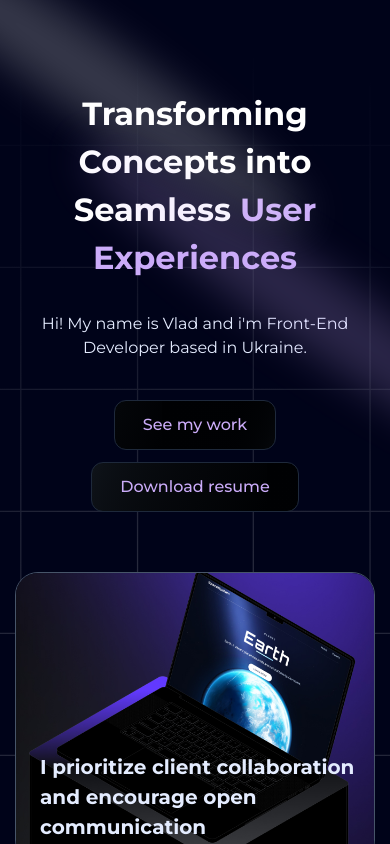
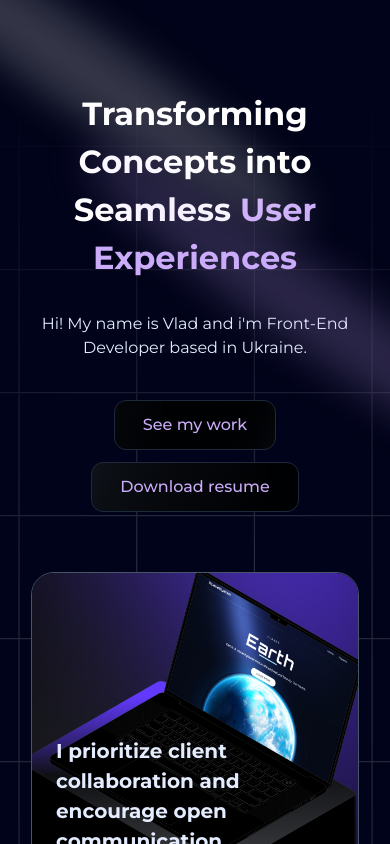
Before and after one commit to h4ze-07/Portfolio, a React (Vite) app: page / in a window 390 px wide. Shown: the top 844 px of the page. Built offline with nearby package versions, Linux system fonts and the light colour scheme.

Commit message:
feat: added animations

```diff
--- a/src/App.tsx
+++ b/src/App.tsx
@@ -3,6 +3,7 @@ import Contact from "./components/Contact"
 import Footer from "./components/Footer"
 import NavBar from "./components/NavBar"
 import Projects from "./components/Projects"
+import {motion} from 'framer-motion';
 
 function App() {
 
@@ -12,7 +13,12 @@ function App() {
       <About />
       <Projects />
       <div className="relative overflow-hidden">
-        <div className="customBg bottomBg" />
+        <motion.div className="customBg bottomBg"
+          initial={{opacity: 0}}
+          whileInView={{opacity: 1}}
+          transition={{duration: 1.2, delay: 0.5}}
+          viewport={{once: false}}
+        />
         <Contact />
         <Footer />
       </div>
--- a/src/components/About.tsx
+++ b/src/components/About.tsx
@@ -1,11 +1,18 @@
+import { transitionV, variant } from "../constants/variants";
 import GridSection from "./GridSection"
 import { Spotlight } from "./ui/Spotlight"
-
+import {motion} from 'framer-motion';
 
 const About = () => {
   return (
     <section className="relative overflow-hidden" id="about">
-        <article className="absolute h-[60%] w-full z-[-1] customBg"/>
+        <motion.article className="absolute h-[60%] w-full z-[-1] customBg"
+            initial='initial'
+            animate='inView'
+            transition={transitionV()}
+            variants={variant('top')}
+            viewport={{once: false}}
+        />
 
         <Spotlight className="left-20 h-[80vh]" />
         <Spotlight className="hidden md:block left-[25%] h-[50vh] top-52" fill="#aba5f8" />
@@ -13,12 +20,30 @@ const About = () => {
 
 
         <div className="pt-[90px] md:pt-[120px] lg:pt-[220px] pb-[50px]">
-            <h1 className="max-w-[938px] text-[32px] min-[400px]:text-[41px] md:text-6xl font-bold mx-auto text-center text-white">
+            <motion.h1 className="max-w-[938px] text-[32px] min-[400px]:text-[41px] md:text-6xl font-bold mx-auto text-center text-white"
+            variants={variant("top")}
+            initial='initial'
+            whileInView='inView'
+            transition={transitionV(0.5, 0.8)}
+            viewport={{once: false}}
+            >
                 Transforming Concepts into Seamless
                 <span className="text-[#cbacf9]"> User Experiences</span>
-            </h1>
-            <p className="text-center text-wText text-[16px] lg:text-[24px] mt-[30px]">Hi! My name is Vlad and i'm Front-End Developer based in Ukraine.</p>
-            <div className="mt-[40px] flex flex-col min-[400px]:flex-row gap-3 items-center justify-center">
+            </motion.h1>
+            <motion.p className="text-center text-wText text-[16px] lg:text-[24px] mt-[30px] mx-4"
+                variants={variant("top")}
+                initial='initial'
+                whileInView='inView'
+                transition={transitionV(0.8, 0.8)}
+                viewport={{once: false}}
+            >Hi! My name is Vlad and i'm Front-End Developer based in Ukraine.</motion.p>
+            <motion.div className="mt-[40px] flex flex-col min-[400px]:flex-row gap-3 items-center justify-center"
+                variants={variant('bottom')}
+                initial='initial'
+                whileInView='inView'
+                transition={transitionV(0.8, 0.8)}
+                viewport={{once: false}}
+            >
                 <a className="block animate-shimmer items-center justify-center rounded-xl border border-slate-800 bg-[linear-gradient(110deg,#000103,45%,#1e2631,55%,#000103)] bg-[length:200%_100%] py-3 px-7 font-medium text-[#cbacf9] transition-all focus:outline-none focus:ring-2 focus:ring-slate-400 focus:ring-offset-2 focus:ring-offset-slate-50 hover:text-wText hover:font-bold hover:scale-110"
                 href="#projects"
                 >
@@ -29,7 +54,7 @@ const About = () => {
                 >
                     Download resume
                 </a>
-            </div>
+            </motion.div>
 
             <GridSection />
         </div>
--- a/src/components/Contact.tsx
+++ b/src/components/Contact.tsx
@@ -1,18 +1,39 @@
+import {motion} from 'framer-motion';
+import { transitionV, variant } from '../constants/variants';
+
 const contactURL = 'https://www.linkedin.com/in/haze07/';
 
 const Contact = () => {
   return (
     <section id="contact" className="maxWidth mt-[60px] md:mt-[150px] text-center">
 
-      <h3 className="max-w-[720px] text-white font-bold text-[32px] md:text-[46px] mb-[16px] md:mb-[24px] text-center mx-auto">Ready to take <span className="text-[#CBACF9]">your</span> digital presence to <span className="text-[#CBACF9]">new heights</span>?</h3>
-      <p className=" text-[#C1C2D3]">Reach out today, and let's chat about how I can help you succeed</p>
-      <a className="p-[3px] relative mt-7 inline-block cursor-pointer" target="_blank" href={contactURL}>
+      <motion.h3 className="max-w-[720px] text-white font-bold text-[32px] md:text-[46px] mb-[12px] md:mb-[18px] text-center mx-auto"
+        variants={variant('top')}
+        initial='initial'
+        whileInView='inView'
+        viewport={{once: false}}
+        transition={transitionV()}
+      >Ready to take <span className="text-[#CBACF9]">your</span> digital presence to <span className="text-[#CBACF9]">new heights</span>?</motion.h3>
+      <motion.p className="text-[12px] md:text-[16px] text-[#C1C2D3]"
+        variants={variant('top')}
+        initial='initial'
+        whileInView='inView'
+        viewport={{once: false}}
+        transition={transitionV(0.8, 1.2)}
+      >Reach out today, and let's chat about how I can help you succeed</motion.p>
+      <motion.a className="p-[3px] relative mt-7 inline-block cursor-pointer" target="_blank" href={contactURL}
+        variants={variant('bottom')}
+        initial='initial'
+        whileInView='inView'
+        viewport={{once: false}}
+        transition={transitionV()}
+      >
         <div className="absolute animate-bouncingLight inset-0 bg-gradient-to-r from-indigo-500 to-purple-500 rounded-lg" />
         <div className="px-9 py-3 rounded-[6px] bg-[#06091f] relative group transition duration-200 text-white hover:bg-transparent"
         >
           Contact me
         </div>
-      </a>
+      </motion.a>
 
     </section>
   )
--- a/src/components/Footer.tsx
+++ b/src/components/Footer.tsx
@@ -1,16 +1,32 @@
-import { footerLinks } from "../constants"
+import { footerLinks } from "../constants";
+import {motion} from 'framer-motion';
+import { transitionV, variant } from '../constants/variants';
 
 
 const Footer = () => {
   return (
     <footer className="maxWidth flex flex-col-reverse gap-6 min-[500px]:flex-row justify-between items-center px-20 mt-[50px] md:mt-[80px] mb-[30px] max-w-[1050px]">
-      <p className="font-light">Copyright ©2024</p>
+      <motion.p className="font-light"
+        variants={variant('left')}
+        initial='initial'
+        whileInView='inView'
+        viewport={{once: false}}
+        transition={transitionV()}
+      >Copyright ©2024</motion.p>
 
       <div className="flex gap-4">
-        {footerLinks.map((i) => (
-          <a className="flex justify-center items-center w-[45px] h-[45px] border border-slate-800 rounded-xl overflow-hidden bg-[#9093eb21] hover:scale-[1.35] hover:bg-[#cbacf9]/[0.6] transition-all" key={i.title} href={i.link} target="_blank">
+        {footerLinks.map((i, ind) => (
+          <motion.a className="flex justify-center items-center w-[45px] h-[45px] border border-slate-800 rounded-xl overflow-hidden bg-[#9093eb21] hover:bg-[#cbacf9]/[0.6]" key={i.title} href={i.link}
+          target="_blank"
+          variants={variant('right')}
+          initial='initial'
+          whileInView='inView'
+          viewport={{once: false}}
+          transition={transitionV((++ind * 0.15), 0.2)}
+          whileHover={{scale: 1.2, transition: {delay: 0, duration: 0.2}}}
+          >
             <img src={i.img} alt={i.title} className="w-[22px] h-[20px]" />
-          </a>
+          </motion.a>
         ))}
       </div>
     </footer>
--- a/src/components/GridSection.tsx
+++ b/src/components/GridSection.tsx
@@ -3,7 +3,7 @@ import { CustomGridItem } from "./ui/CustomGrid"
 
 const GridSection = () => {
   return (
-    <section className="mt-[60px] md:mt-[150px]">
+    <section className="mt-[60px] md:mt-[150px] px-4">
         <div className="grid grid-cols-1 md:grid-cols-6 lg:grid-cols-5 md:grid-row-7 gap-4 lg:gap-8 mx-auto lg:max-w-[1200px] px-[15px]">
             {gridItems.map((item) => (
                 <CustomGridItem
@@ -13,6 +13,7 @@ const GridSection = () => {
                     subtitle={item.subtitle}
                     className={item.className}
                     img={item.img}
+                    animate={item.animate}
                 />
             ))}
         </div>
--- a/src/components/ProjectCard.tsx
+++ b/src/components/ProjectCard.tsx
@@ -1,6 +1,9 @@
-import { CardBody, CardContainer, CardItem } from "./ui/3d-card"
+import { transitionV, variant } from "../constants/variants";
+import { CardBody, CardContainer, CardItem } from "./ui/3d-card";
+import {motion} from 'framer-motion';
 
 type ProjectCardTypes = {
+    id: number,
     title: string,
     img: string,
     desciption: string,
@@ -9,9 +12,15 @@ type ProjectCardTypes = {
 }
 
 
-const ProjectCard = ({title, img, desciption, codeLink, siteLink}: ProjectCardTypes) => {
+const ProjectCard = ({title, img, desciption, codeLink, siteLink, id}: ProjectCardTypes) => {
   return (
-    <div>
+    <motion.div
+        variants={variant('left')}
+        initial='initial'
+        whileInView='inView'
+        viewport={{once: false}}
+        transition={transitionV(0.25 * id, 0.6)}
+    >
         <CardContainer className="border border-slate-800 rounded-xl px-3 py-2 max-w-[350px] md:max-w-full w-[90%] bg-white/10">
             <CardBody className="h-fit w-fit">
 
@@ -59,7 +68,7 @@ const ProjectCard = ({title, img, desciption, codeLink, siteLink}: ProjectCardTy
                 </div>
             </CardBody>
         </CardContainer>
-    </div>
+    </motion.div>
   )
 }
 
--- a/src/components/Projects.tsx
+++ b/src/components/Projects.tsx
@@ -1,22 +1,40 @@
-import { projectsInfo } from "../constants"
-import ProjectCard from "./ProjectCard"
+import { projectsInfo } from "../constants";
+import { transitionV, variant } from "../constants/variants";
+import ProjectCard from "./ProjectCard";
+import {motion} from 'framer-motion';
 
 
 const Projects = () => {
   return (
     <section className="maxWidth mt-[60px] md:mt-[150px]" id="projects">
 
-      <h2 className="max-w-[938px] text-[16px] min-[400px]:text-[26px] md:text-[40px] font-bold mx-auto text-center text-white mb-[40px]">
+      <motion.h2 className="max-w-[938px] text-[16px] min-[400px]:text-[26px] md:text-[40px] font-bold mx-auto text-center text-white mb-[40px]"
+        variants={variant('top')}
+        initial='initial'
+        whileInView='inView'
+        viewport={{once: false}}
+        transition={transitionV()}
+      >
         A small selection of <span className="text-[#cbacf9]"> recent projects</span>
-      </h2>
+      </motion.h2>
 
 
       <div className="grid grid-cols-1 md:grid-cols-2 gap-3 mx-auto md:max-w-[85%]">
         {projectsInfo.map((i) => (
-          <ProjectCard key={i.id} title={i.title} img={i.img} desciption={i.description} codeLink={i.codeLink} siteLink={i.siteLink}  />
+          <ProjectCard key={i.id} id={i.id} title={i.title} img={i.img} desciption={i.description} codeLink={i.codeLink} siteLink={i.siteLink}  />
         ))}
       </div>
 
+      <motion.p className="text-[#C1C2D3] tracking-tighter text-center mt-[15px]"
+        variants={variant('top')}
+        initial='initial'
+        whileInView='inView'
+        viewport={{once: false}}
+        transition={transitionV()}
+      >See more on my <a className="font-bold text-[#cbacf9] text-[17px] hover:text-white transition-all"
+        target="_blank"
+        href="https://github.com/h4ze-07?tab=repositories"
+      >GitHub</a></motion.p>
     </section>
   )
 }
--- a/src/components/ui/CustomGrid.tsx
+++ b/src/components/ui/CustomGrid.tsx
@@ -1,4 +1,6 @@
 import { useState } from "react";
+import {motion} from 'framer-motion';
+import { transitionV, variant } from "../../constants/variants";
 
 type GridItemProps = {
     id: number,
@@ -6,9 +8,10 @@ type GridItemProps = {
     subtitle?: string,
     className: string,
     img?: string,
+    animate: string,
 }
 
-export const CustomGridItem = ({id, title, subtitle, className, img}: GridItemProps) => {
+export const CustomGridItem = ({id, title, subtitle, className, img, animate}: GridItemProps) => {
 
     const [copyBtn, setCopyBtn] = useState(true);
     const email = 'vlad0109031@gmail.com';
@@ -20,8 +23,12 @@ export const CustomGridItem = ({id, title, subtitle, className, img}: GridItemPr
     }
 
     return (
-        <div className={`${className} border border-slate-600 rounded-[23px] relative overflow-hidden row-span-1 `}
-
+        <motion.div className={`${className} border border-slate-600 rounded-[23px] relative overflow-hidden row-span-1 `}
+            variants={variant(animate)}
+            initial='initial'
+            whileInView='inView'
+            viewport={{once: false}}
+            transition={transitionV(0.20 * id, 0.7, 'easeInOut')}
         >
             {id == 1 && (
                 <div>
@@ -111,6 +118,6 @@ export const CustomGridItem = ({id, title, subtitle, className, img}: GridItemPr
                     </div>
                 </div>
             )}
-        </div>
+        </motion.div>
     )
 }
--- a/src/constants/index.ts
+++ b/src/constants/index.ts
@@ -20,6 +20,7 @@ export const gridItems = [
         subtitle: '',
         className: 'lg:col-span-3 md:col-span-6 md:row-span-4',
         img: laptop,
+        animate: 'left',
     },
     {
         id: 2,
@@ -27,12 +28,14 @@ export const gridItems = [
         subtitle: '',
         className: 'lg:col-span-2 md:col-span-3 md:row-span-2',
         img: globe,
+        animate: 'right',
     },
     {
         id: 3,
         title: 'My tech stack',
         subtitle: 'I constantly try to improve',
         className: 'lg:col-span-2 md:col-span-3 md:row-span-2',
+        animate: 'right',
     },
     {
         id: 4,
@@ -40,6 +43,7 @@ export const gridItems = [
         subtitle: '',
         className: 'lg:col-span-2 md:col-span-3 md:row-span-1',
         img: codeWindow,
+        animate: 'left',
     },
     {
         id: 5,
@@ -47,12 +51,14 @@ export const gridItems = [
         subtitle: '',
         className: 'md:col-span-3 md:row-span-2',
         img: code,
+        animate: 'right',
     },
     {
         id: 6,
         title: 'I would like to build a project together',
         subtitle: '',
         className: 'lg:col-span-2 md:col-span-3 md:row-span-1',
+        animate: 'left',
     },
 ];
 
--- /dev/null
+++ b/src/constants/variants.ts
@@ -0,0 +1,25 @@
+type Position = 'top' | 'bottom' | 'left' | 'right' | string;
+
+export const variant = (position: Position) => {
+
+    return {
+        initial: {
+            x: position === 'left' ? '-100%' : position === 'right' ? '100%' : 0,
+            y: position === 'top' ? '-100%' : position === 'bottom' ? '100%' : 0,
+            opacity: 0,
+        },
+        inView: {
+            x: 0,
+            y: 0,
+            opacity: 1,
+        }
+    }
+}
+
+export const transitionV = (delay: number = 0.5, dur: number = 1, ease: string = 'easeOut') => {
+    return {
+        delay: delay,
+        duration: dur,
+        ease: ease,
+    }
+}
```
